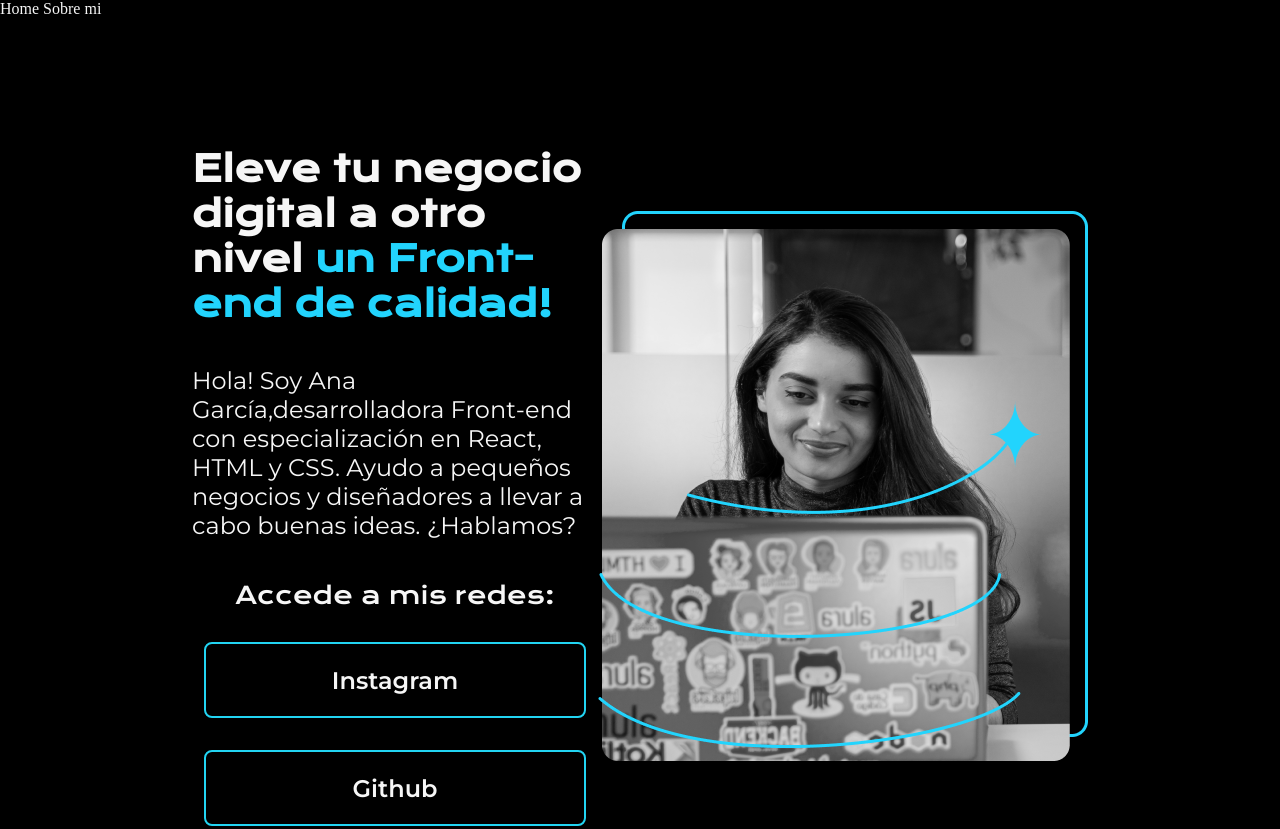
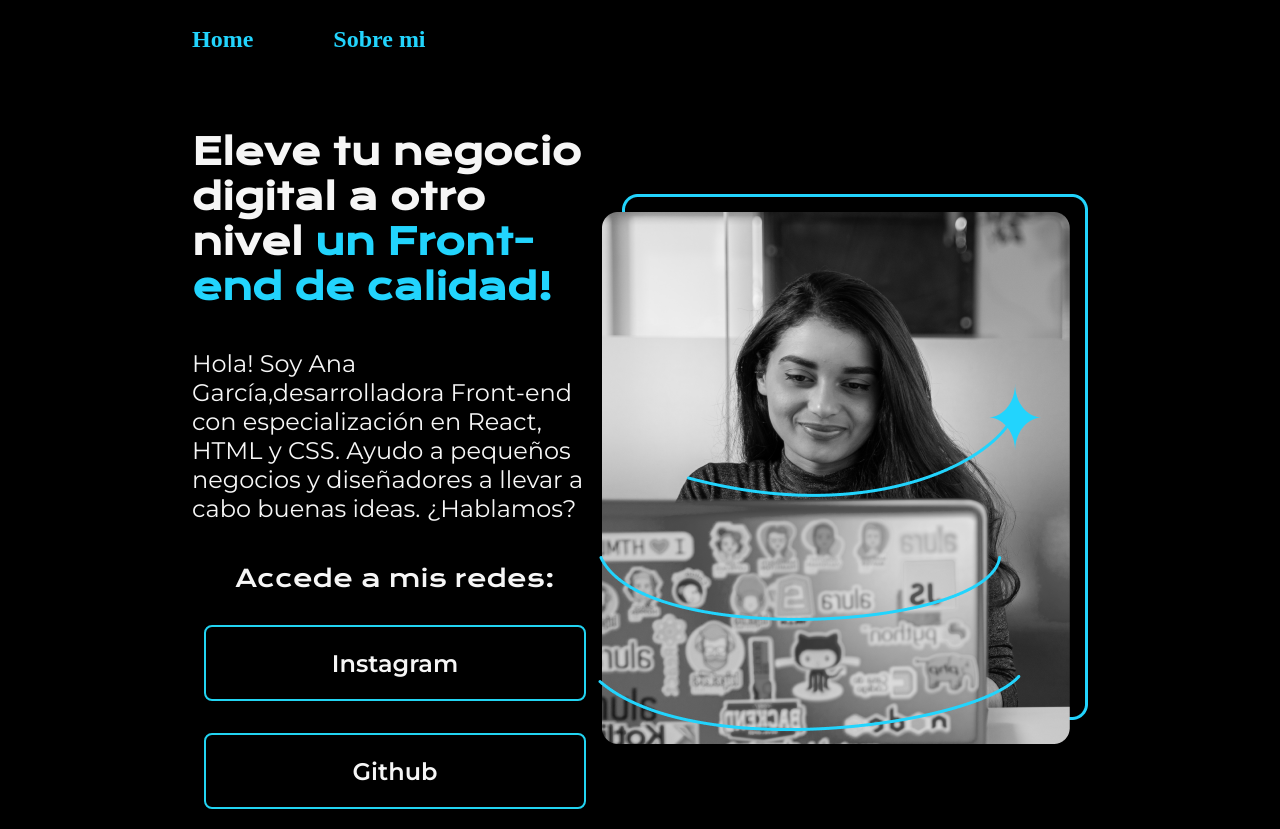
Before and after one commit to Diana9507/proyecto-html, a plain HTML site: page index.html in a window 1280 px wide. Shown: the top 829 px of the page. Drawn offline with nearby package versions, Linux system fonts and the light colour scheme.

Commit message:
Update style.css

```diff
--- a/style.css
+++ b/style.css
@@ -11,15 +11,26 @@ body{
     box-sizing:border-box;
 }
 
+.header{
+  padding: 2% 0% 0% 15%;
+}
 
-.titulo-destaque{
-  color: #22d4fd ;
+.header_menu{
+  display: flex;
+  gap: 80px;
 }
+
+.header_menu_link{
+  font-family:"Monterrat", sans serif;
+  font-size: 24px;
+  font-weight:600;
+  color: #22D4FD;
+  }
 
 .presentacion{
   display: flex;
   align-items: center;
-  margin: 10% 15%;
+  padding: 6% 15%;
   justify-content: space-between;
 }
 
@@ -34,6 +45,11 @@ body{
   font-size: 36px;
   font-family: "Krona One", serif;
 }
+
+.titulo-destaque{
+  color: #22d4fd ;
+}
+
 
 .presentacion_contenido_texto{
   font-size: 24px;
```
